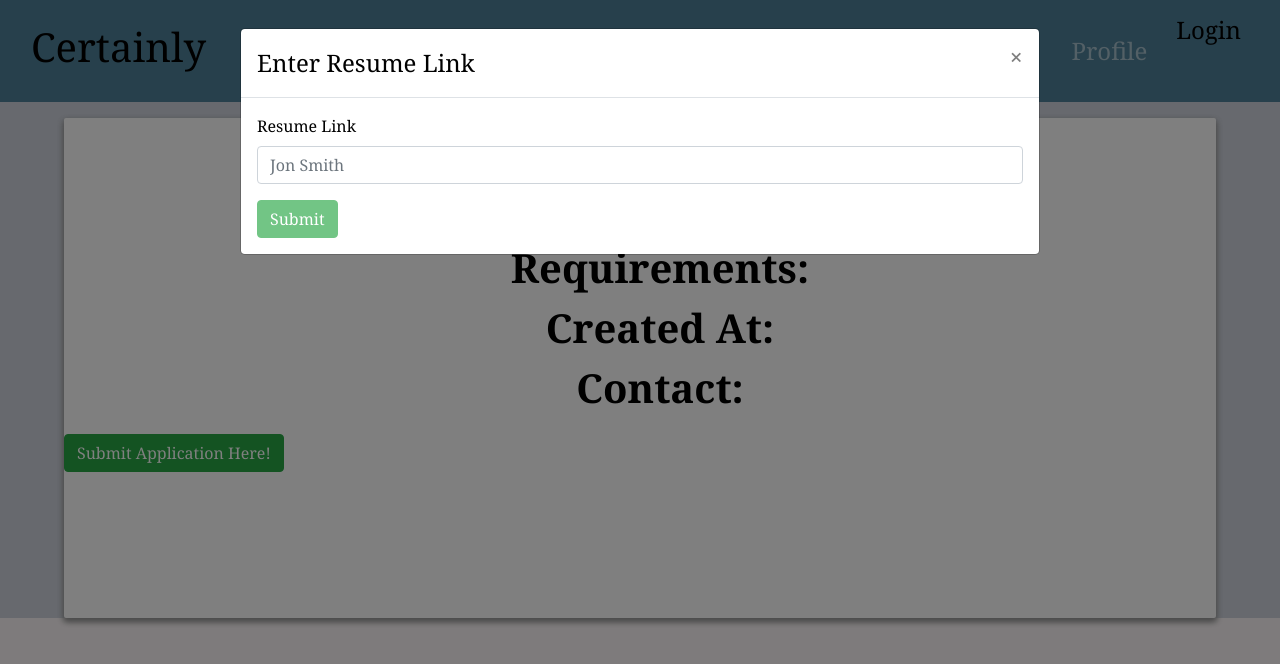
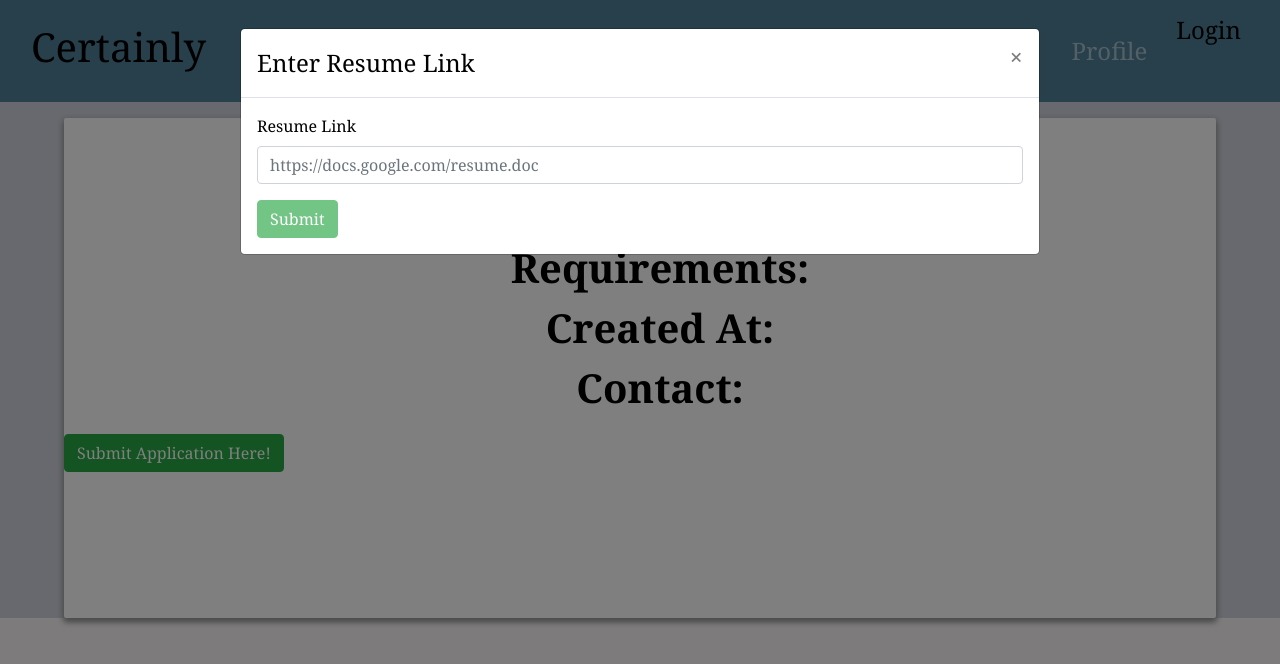
Before and after one commit to e-leal/project-3, a React (Create React App) app in the folder client/: page /jobpage/profile in a window 1280 px wide. Both pictures are taken after a click on the button "Submit Application Here!". Shown: the top 664 px of the page. Built offline with nearby package versions, Linux system fonts and the light colour scheme; no server answers.

Commit message:
corrected type-o on resume form

```diff
--- a/client/src/components/SubmitApplication/index.js
+++ b/client/src/components/SubmitApplication/index.js
@@ -72,8 +72,8 @@ const SubmitApplication = () => {
           <Form.Label htmlFor='resume'>Resume Link</Form.Label>
           <Form.Control
             type='text'
-            placeholder='Jon Smith'
-            name='tesume'
+            placeholder='https://docs.google.com/resume.doc'
+            name='resume'
             onChange={handleInputChange}
             value={userFormData.resume}
             required
```
